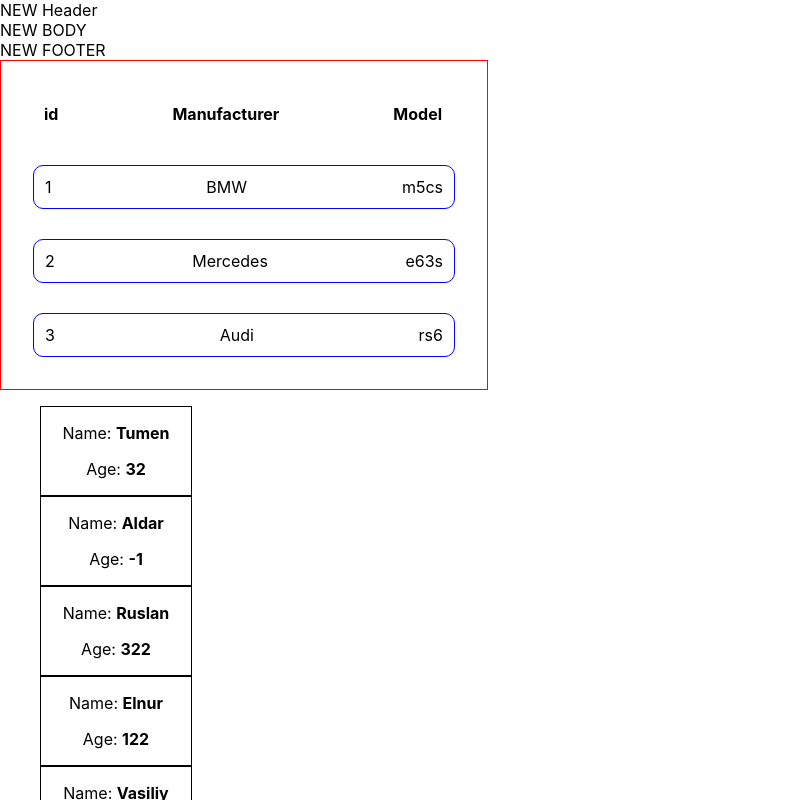
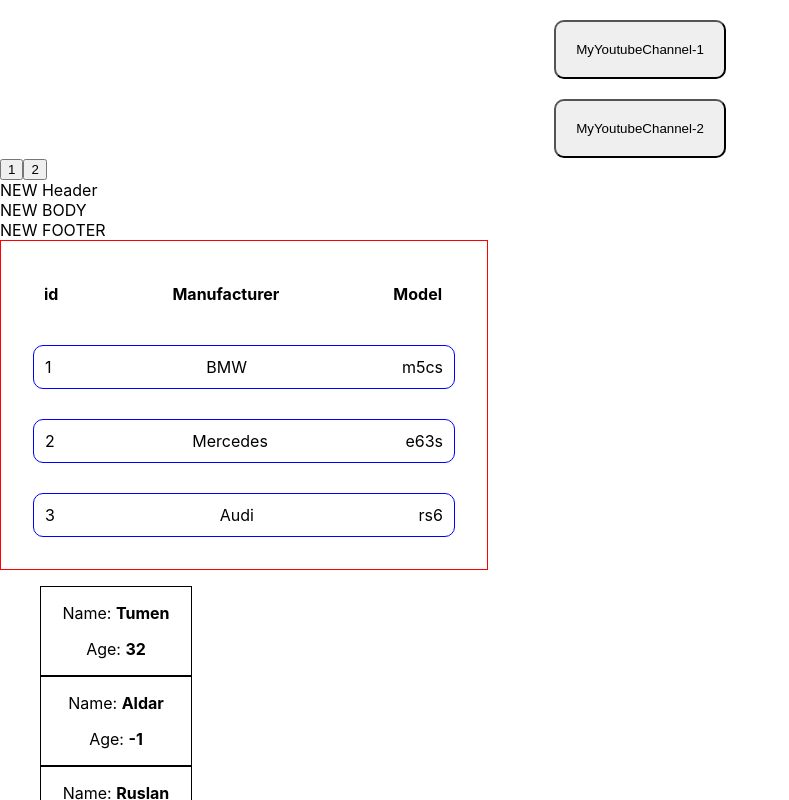
Before and after one commit to dtumen/microtasks, a React (Create React App) app: page / in a window 1280 px wide. Shown: the top 800 px of the page, without its empty margins (0-789 px from the left). Built offline with nearby package versions, Linux system fonts and the light colour scheme.

Commit message:
add foo1 and foo2

```diff
--- a/src/App.tsx
+++ b/src/App.tsx
@@ -4,6 +4,7 @@
 import { Footer } from './site/Footer';
 import { Body } from './site/Body';
 import { NewComponent } from './site/NewComponent';
+import { Button } from './site/Button';
 
 const students = [
   {
@@ -34,8 +35,25 @@
 ]
 
 function App() {
+
+  const onClickHandler = (name: string) => {
+    console.log(`Hellow, I'm ${name}`)
+  }
+
+  const foo1 = () => {
+    console.log(100200)
+  }
+
+  const foo2 = (num: number) => {
+    console.log('foo2:', num)
+  }
+
   return (
     <>
+    <Button onClickHandler={onClickHandler} name='Tumen!' nameBtn={'MyYoutubeChannel-1'}/>
+    <Button onClickHandler={onClickHandler} name='Ivan!' nameBtn={'MyYoutubeChannel-2'} />
+    <button onClick={foo1}>1</button>
+    <button onClick={() => foo2(100200)}>2</button>
     <Header titleForHeader={'NEW Header'} />
     <Body titleForBody={'NEW BODY'}/>
     <Footer titleForFooter={'NEW FOOTER'} />
--- /dev/null
+++ b/src/site/Button.tsx
@@ -0,0 +1,20 @@
+import React from 'react';
+
+type ButtonPropsType = {
+  onClickHandler: (name: string) => void
+  name: string
+  nameBtn: string
+}
+
+export const Button = ({ onClickHandler, name, nameBtn }: ButtonPropsType) => {
+  return (
+    <div style={{ display: 'flex', justifyContent: 'center', marginTop: '20px' }}>
+      <button
+      style={{ padding: '20px', borderRadius: '10px' }}
+      onClick={() => onClickHandler(name)}
+      >
+        { nameBtn }
+      </button>
+    </div>
+  );
+};
```
